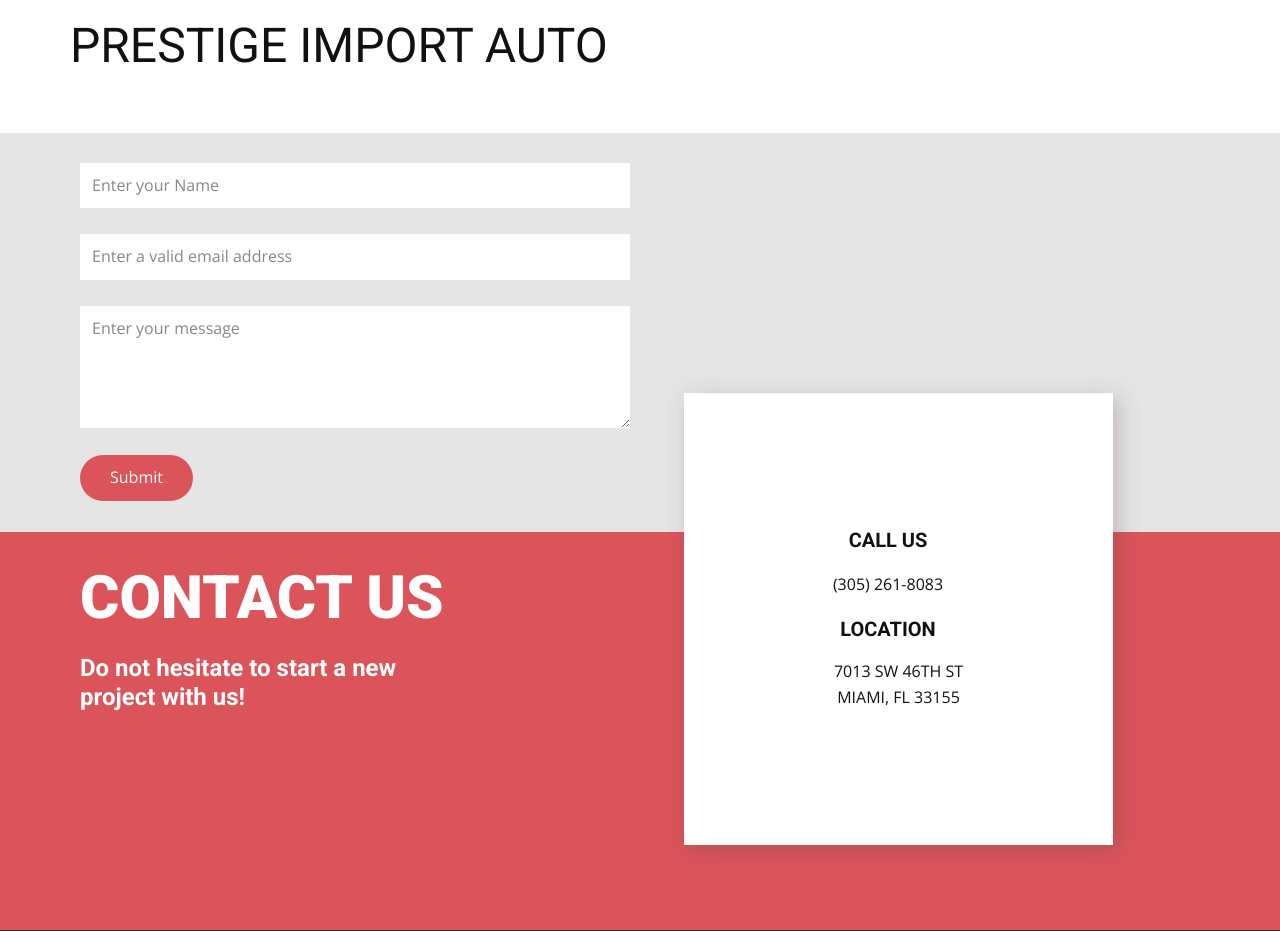
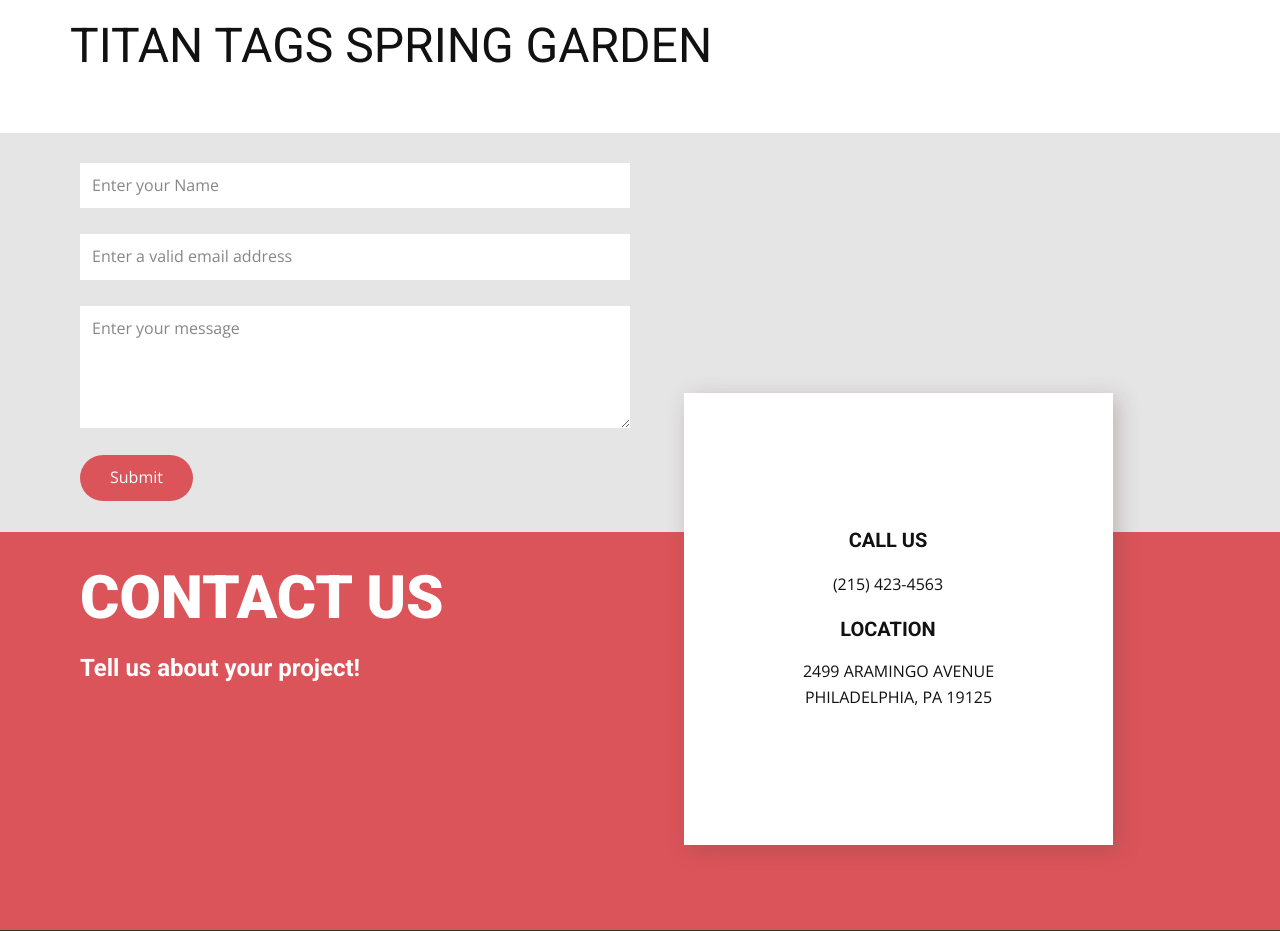
Before and after one commit to runacode/tita, a PHP site: page / in a window 1280 px wide. Shown: the top 931 px of the page. Run offline with PHP 8.4, Linux system fonts and the light colour scheme.

Commit message:
Update index.php

```diff
--- a/index.php
+++ b/index.php
@@ -1,7 +1,7 @@
-<?php $company = "PRESTIGE IMPORT AUTO";
-$phone = "(305) 261-8083";
-	$address1 = "7013 SW 46TH ST";
-	$address2 = "MIAMI, FL 33155";
+<?php $company = "TITAN TAGS SPRING GARDEN";
+$phone = "(215) 423-4563";
+	$address1 = "2499 ARAMINGO AVENUE";
+	$address2 = "PHILADELPHIA, PA 19125";
 ?>
 <!DOCTYPE html>
 <html style="font-size: 16px;">
@@ -74,7 +74,7 @@ $phone = "(305) 261-8083";
                   </div>
                 </div>
                 <h3 class="u-text u-text-7">Contact us</h3>
-                <h6 class="u-text u-text-8">Do not hesitate to start a new project with us!</h6>
+                <h6 class="u-text u-text-8">Tell us about your project!</h6>
               </div>
             </div>
           </div>
```
